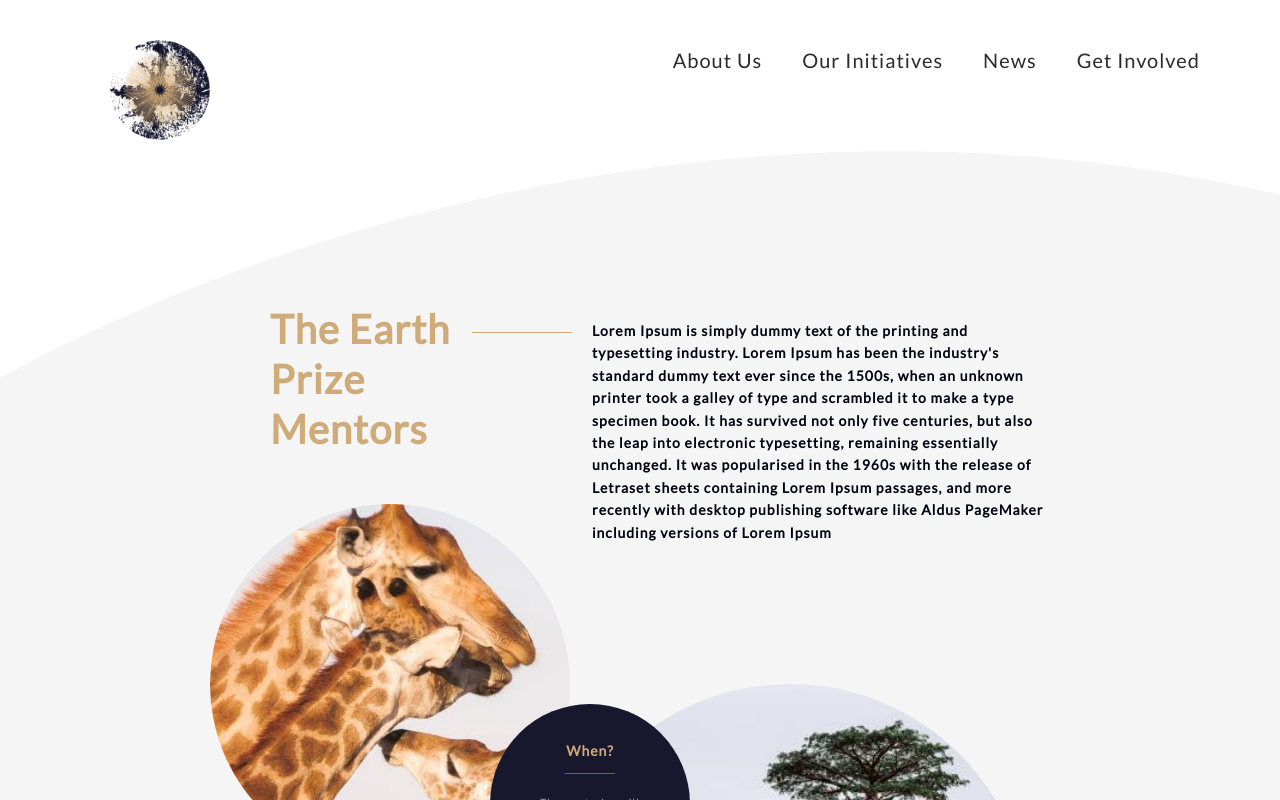
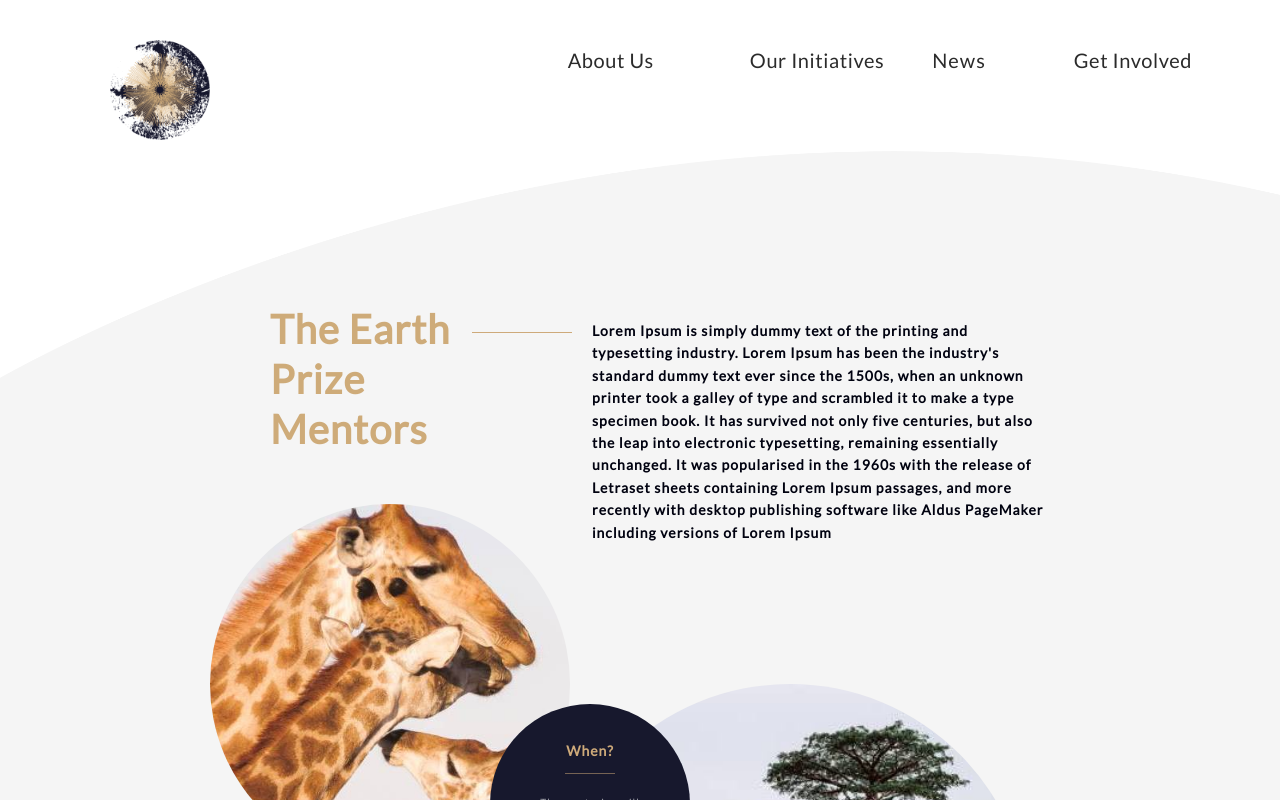
Before and after one commit to GaddMaster/earth-foundation, a Next.js app: page /test in a window 1280 px wide. Shown: the top 800 px of the page. Built offline with nearby package versions, Linux system fonts and the light colour scheme.

Commit message:
Drop down menu for first launch of the website:

```diff
--- a/components/Header.jsx
+++ b/components/Header.jsx
@@ -1,4 +1,3 @@
-
 import Link from "next/link";
 
 import { useState } from "react";
@@ -13,55 +12,109 @@ import { FontAwesomeIcon } from "@fortawesome/react-fontawesome";
 import { faBars } from "@fortawesome/free-solid-svg-icons";
 
 import styles from "../styles/header.module.scss";
+import CustomizedMenus from "./MenuItem";
 
 const style = {
   drawerPaper: {
-        width: '100%',
-        background: "#16172C"
-    }
+    width: "100%",
+    background: "#16172C",
+  },
 };
 
-const Header = props => {
+const Header = (props) => {
   const [open, onOpen] = useState(false);
+ const InitiativesMenu = {
+    name: "Our Initiatives",
+    subItems: [
+      {
+        name: "The Earth Prize",
+        route: "about",
+      },
+      {
+        name: "The Earth Foundation Awards",
+        route: "about",
+      },
+      {
+        name: "The Earth Foundation Incubator",
+        route: "about",
+      },
+    ],
+  };
+ const GetInvolvedMenu = {
+    name: "Get Involved",
+    subItems: [
+      {
+        name: "The Earth Foundation",
+        route: "about",
+      },
+      {
+        name: "Become a mentor (for The Earth Prize)",
+        route: "about",
+      },
+    ],
+  };
+ const AboutUsMenu = {
+    name: "About Us",
+    subItems: [
+      {
+        name: "The Earth Foundation",
+        route: "about",
+      },
+      {
+        name: "The Adjudicating Panel",
+        route: "about",
+      },
+      {
+        name: "Our Advisors",
+        route: "about",
+      },
+    ],
+  };
   return (
-        <div className = {styles.header}>
-            <div className = {styles.wrapper}>
-                <div className = {styles.logo}>
-                    <Link href = "/">
-                        <img src = "/images/logo.png" />
+    <div className={styles.header}>
+      <div className={styles.wrapper}>
+        <div className={styles.logo}>
+          <Link href="/">
+            <img src="/images/logo.png" />
           </Link>
         </div>
-                <nav className = {styles.nav}>
-                    <div className = {styles.dropdown}>
-                        <Link href = "/about-us" >
+        <nav className={styles.nav}>
+          <div className={styles.dropdown}>
+            {/* <Link href="/about-us">
               <span>About Us</span>
-                        </Link>
+            </Link> */}
+            <CustomizedMenus item={AboutUsMenu} />
           </div>
-                    <div className = {styles.dropdown}>
-                        <span>Our Initiatives</span>
+          <div className={styles.dropdown}>
+            {/* <span>Our Initiatives</span> */}
+            <CustomizedMenus item={InitiativesMenu} />
           </div>
-                    <div className = {styles.dropdown}>
+          <div className={styles.dropdown}>
             <span>News</span>
           </div>
-                    <div className = {styles.dropdown}>
-                        <span>Get Involved</span>
+          <div className={styles.dropdown}>
+            {/* <span>Get Involved</span> */}
+            <CustomizedMenus item={GetInvolvedMenu} />
           </div>
+
           <IconButton
-                        className = {`${styles.icon}`}
-                        onClick = {onOpen.bind(this, !open)}>
-                        <FontAwesomeIcon icon = {faBars} />
+            className={`${styles.icon}`}
+            onClick={onOpen.bind(this, !open)}
+          >
+            <FontAwesomeIcon icon={faBars} />
           </IconButton>
         </nav>
       </div>
-            <div className = {styles.curve}>
-                <img src = "/images/divider.png" alt = "" />
+      <div className={styles.curve}>
+        <img src="/images/divider.png" alt="" />
       </div>
       <Drawer
-                open = {open}
-                anchor = "right"
-                classes = {{ paper: props.classes.drawerPaper }}
-                style = {{ zIndex: 1 }}
-                onClose = {onOpen.bind(this, false)}>
+        open={open}
+        anchor="right"
+        classes={{ paper: props.classes.drawerPaper }}
+        style={{ zIndex: 1 }}
+        onClose={onOpen.bind(this, false)}
+      >
         <Side />
       </Drawer>
     </div>
--- /dev/null
+++ b/components/MenuItem.jsx
@@ -0,0 +1,85 @@
+import React from 'react';
+import { withStyles } from '@material-ui/core/styles';
+import Button from '@material-ui/core/Button';
+import Menu from '@material-ui/core/Menu';
+import MenuItem from '@material-ui/core/MenuItem';
+import ListItemIcon from '@material-ui/core/ListItemIcon';
+import ListItemText from '@material-ui/core/ListItemText';
+import InboxIcon from '@material-ui/icons/MoveToInbox';
+import DraftsIcon from '@material-ui/icons/Drafts';
+import SendIcon from '@material-ui/icons/Send';
+import styles from "../styles/header.module.scss";
+const StyledMenu = withStyles({
+  paper: {
+    border: '1px solid #d3d4d5',
+  },
+})((props) => (
+  <Menu
+    elevation={0}
+    getContentAnchorEl={null}
+    anchorOrigin={{
+      vertical: 'bottom',
+      horizontal: 'center',
+    }}
+    transformOrigin={{
+      vertical: 'top',
+      horizontal: 'center',
+    }}
+    {...props}
+  />
+));
+
+const StyledMenuItem = withStyles((theme) => ({
+  root: {
+    '&:focus': {
+      backgroundColor: 'transparent',
+      '& .MuiListItemIcon-root, & .MuiListItemText-primary': {
+        color: theme.palette.common.white,
+      },
+    },
+  },
+}))(MenuItem);
+
+const CustomizedMenus = ({item}) =>{
+  const [anchorEl, setAnchorEl] = React.useState(null);
+
+  const handleClick = (event) => {
+    setAnchorEl(event.currentTarget);
+  };
+
+  const handleClose = () => {
+    setAnchorEl(null);
+  };
+
+  return (
+    <div>
+      <Button
+        aria-controls="customized-menu"
+        aria-haspopup="true"
+        onClick={handleClick}
+        className={styles.dropdown}
+      >
+        <span>{item.name}</span>
+      </Button>
+      <StyledMenu
+        id="customized-menu"
+        anchorEl={anchorEl}
+        keepMounted
+        open={Boolean(anchorEl)}
+        onClose={handleClose}
+      >
+
+     { item.subItems.map((link,index) =>{
+         return (
+            <StyledMenuItem key={index} className={styles.dropdown}>
+            {/* <ListItemText primary={link.name} /> */}
+            <span>{link.name}</span>
+          </StyledMenuItem>
+         )
+     })}
+
+      </StyledMenu>
+    </div>
+  );
+}
+export default CustomizedMenus
--- a/containers/HomeNav.js
+++ b/containers/HomeNav.js
@@ -15,6 +15,8 @@ const HomeNav = (props) => {
             initial={{
                 y: 50
             }}
+
+
             animate={{
                 y: 0
             }}
--- a/package.json
+++ b/package.json
@@ -13,6 +13,7 @@
     "@fortawesome/free-solid-svg-icons": "^5.15.2",
     "@fortawesome/react-fontawesome": "^0.1.14",
     "@material-ui/core": "^4.11.2",
+    "@material-ui/icons": "^4.11.2",
     "axios": "^0.21.1",
     "framer-motion": "^3.2.2-rc.1",
     "lodash.camelcase": "^4.3.0",
--- a/styles/header.module.scss
+++ b/styles/header.module.scss
@@ -52,13 +52,17 @@
                 }
             }
             .link, .dropdown {
+                text-transform: capitalize;
                 margin: 0px 0px 0px 40px;
                 font-size: 20px;
                 color: rgb(43, 43, 43);
+                font-family: "lato", cursive;
+                line-height: 1.6;
                 @media (max-width: $breakpoint) { display: none; }
                 &:hover {
                     cursor: pointer;
                     color: $gold;
+                    background-color: transparent;
                 }
             }
             .icon {
--- a/styles/homenav.module.scss
+++ b/styles/homenav.module.scss
@@ -22,6 +22,7 @@
       width: 40px;
       height: 40px;
       margin: 20px;
+      cursor: pointer;
       @media (min-width: $breakpoint) {
         width: 60px;
         height: 60px;
```
Also changed, not shown: 1 other file (tests, documents, lock files or other folders). Lines whose indentation alone changed are shown as unchanged.
